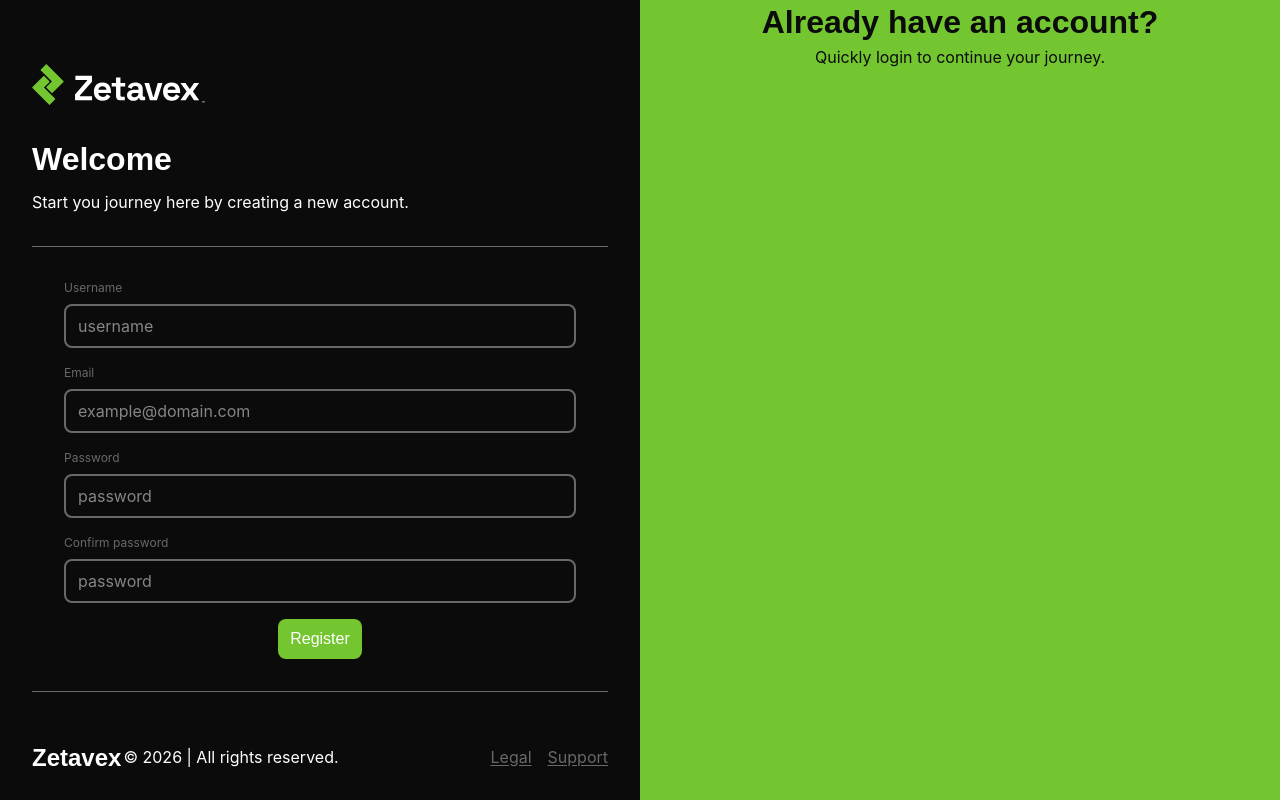
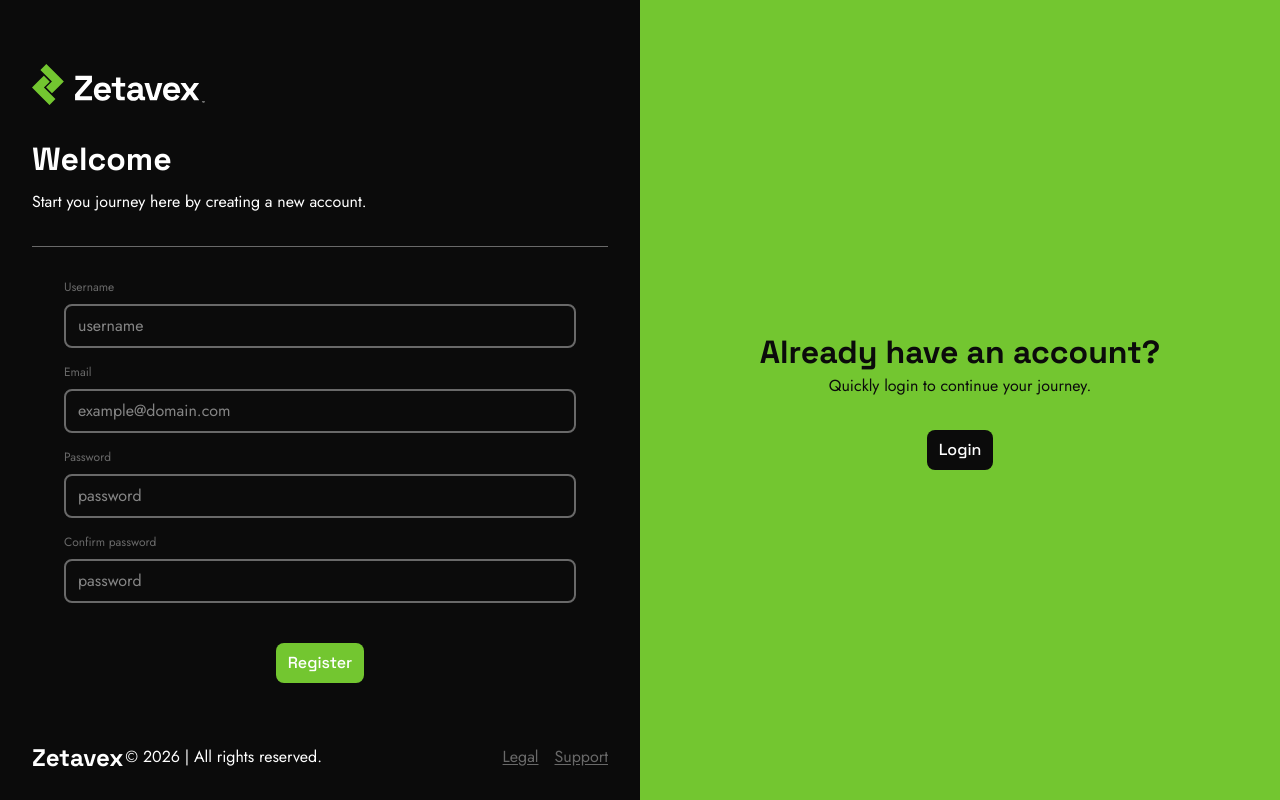
Before and after one commit to Klirond/Auth-frontend, a React (Vite) app: page /register in a window 1280 px wide. Built offline with nearby package versions, Linux system fonts and the light colour scheme.

Commit message:
Fix fonts & Create desktop responsive version of registration page.

```diff
--- a/src/components/SecondaryDesktopFrame.jsx
+++ b/src/components/SecondaryDesktopFrame.jsx
@@ -5,6 +5,7 @@ export default function SecondaryDesktopFrame() {
         <h1>Already have an account?</h1>
         <p>Quickly login to continue your journey.</p>
       </div>
+      <button className="second-frame-button">Login</button>
     </section>
   );
 }
--- a/src/components/components.css
+++ b/src/components/components.css
@@ -1,6 +1,6 @@
-@import "tailwindcss";
 @import "../index.css";
 
+@layer utilities {
     footer {
         @apply bg-midnight-black flex items-center justify-between mt-auto md:mt-0 md:absolute md:bottom-0 md:left-0 md:px-xl md:py-lg md:w-1/2;
     }
@@ -8,7 +8,7 @@ footer .copyright-section {
         @apply flex items-center gap-0.5;
     }
     footer .copyright-section h2 {
-    @apply text-md md:text-lg text-white font-bold font-logo;
+        @apply text-md md:text-lg text-white font-bold;
     }
     footer .copyright-section p {
         @apply text-sm md:text-md;
@@ -60,20 +60,30 @@ form {
     form div {
         @apply flex flex-col gap-xs w-full;
     }
+    form button {
+        @apply mt-lg;
+    }
 
     button,
     .button {
-    @apply font-logo font-medium text-white text-md bg-main px-sm py-xs border-none rounded-lg w-fit;
+        @apply font-logo font-medium text-white text-md bg-main px-sm py-xs border-none rounded-lg w-fit cursor-pointer;
     }
 
     .desktop-frame {
-    @apply text-midnight-black hidden invisible md:block md:visible bg-main h-screen w-1/2 absolute top-0 right-0;
+        @apply text-midnight-black hidden invisible md:flex justify-center items-center flex-col gap-xl md:visible bg-main h-screen w-1/2 absolute top-0 right-0;
+    }
+    .desktop-frame:-moz-selection,
+    .desktop-frame:selection {
+        @apply bg-midnight-black text-main;
     }
     .desktop-frame div {
         @apply text-center w-full;
     }
     .desktop-frame h1 {
         @apply text-xl font-logo font-bold;
+    }
+    .desktop-frame .second-frame-button {
+        @apply bg-midnight-black;
     }
 
     .main-section {
@@ -85,3 +95,4 @@ button,
     .main-section > .redirection {
         @apply hidden;
     }
+}
--- a/src/index.css
+++ b/src/index.css
@@ -1,14 +1,14 @@
+@import url("https://fonts.googleapis.com/css2?family=Jost:ital,wght@0,100..900;1,100..900&family=Space+Grotesk:wght@300..700&display=swap");
+
 @import "tailwindcss";
 
-@import url("https://fonts.googleapis.com/css2?family=Jost:ital,wght@0,100..900;1,100..900&family=Space+Grotesk:wght@300..700&display=swap");
+@theme {
+    --font-logo: "Space Grotesk", sans-serif;
+    --font-jost: "Jost", sans-serif;
 
-@theme {
     --color-midnight-black: #0b0b0b;
     --color-main: #73c630;
     --color-secondary: #696969;
-
-    --font-logo: "Space Grotesk", sans-serif;
-    --font-jost: "Jost", sans-serif;
 
     --spacing-xs: 8px;
     --spacing-sm: 12px;
@@ -24,10 +24,15 @@
 }
 
 * {
-    @apply text-md box-border outline-none;
+    @apply box-border outline-none;
 }
 *:focus {
     outline: none;
+}
+
+html,
+body {
+    @apply text-md font-jost;
 }
 
 ::selection,
--- a/src/layouts/layouts.css
+++ b/src/layouts/layouts.css
@@ -1,6 +1,7 @@
-@import "tailwindcss";
 @import "../index.css";
 
-#root-layout {
-    @apply flex flex-col md:flex-row gap-xl px-md py-lg lg:p-xl w-screen h-fit min-h-screen bg-midnight-black text-white;
+@layer utilities {
+    #root-layout {
+        @apply flex flex-col md:flex-row gap-xl px-md py-lg lg:p-xl w-screen h-fit min-h-screen bg-midnight-black text-white;
+    }
 }
```
Lines whose indentation alone changed are shown as unchanged.
